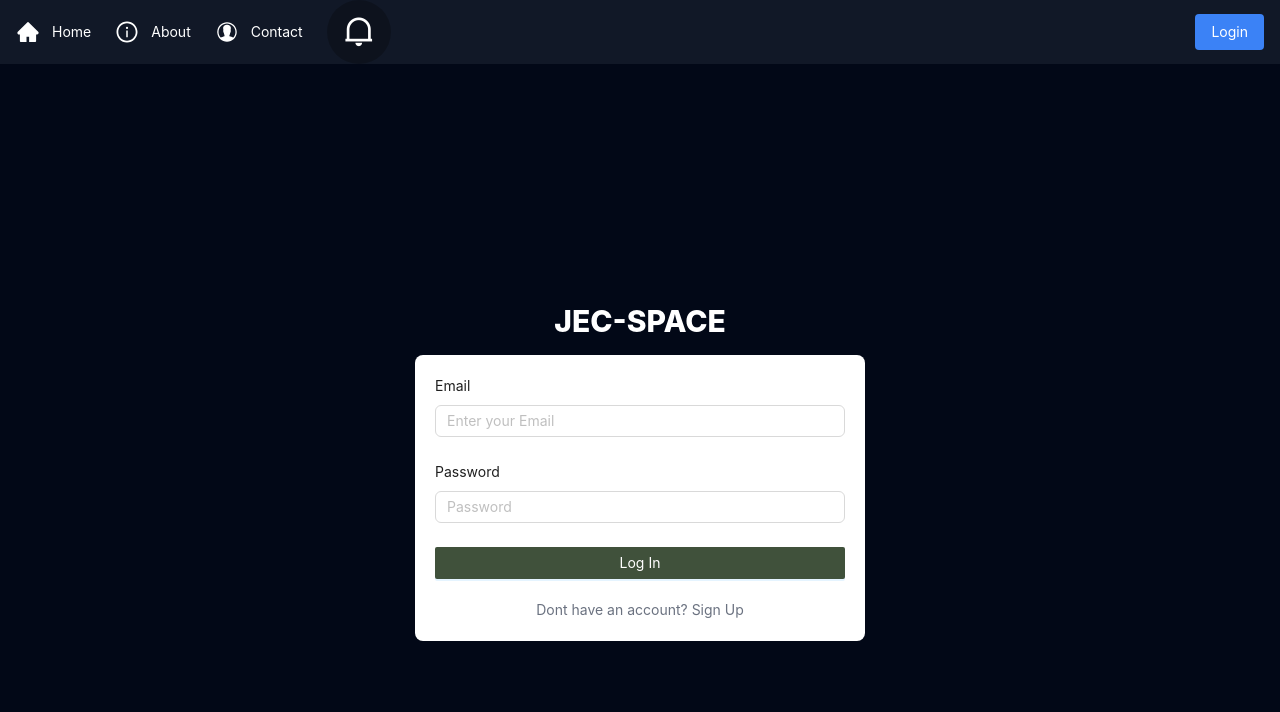
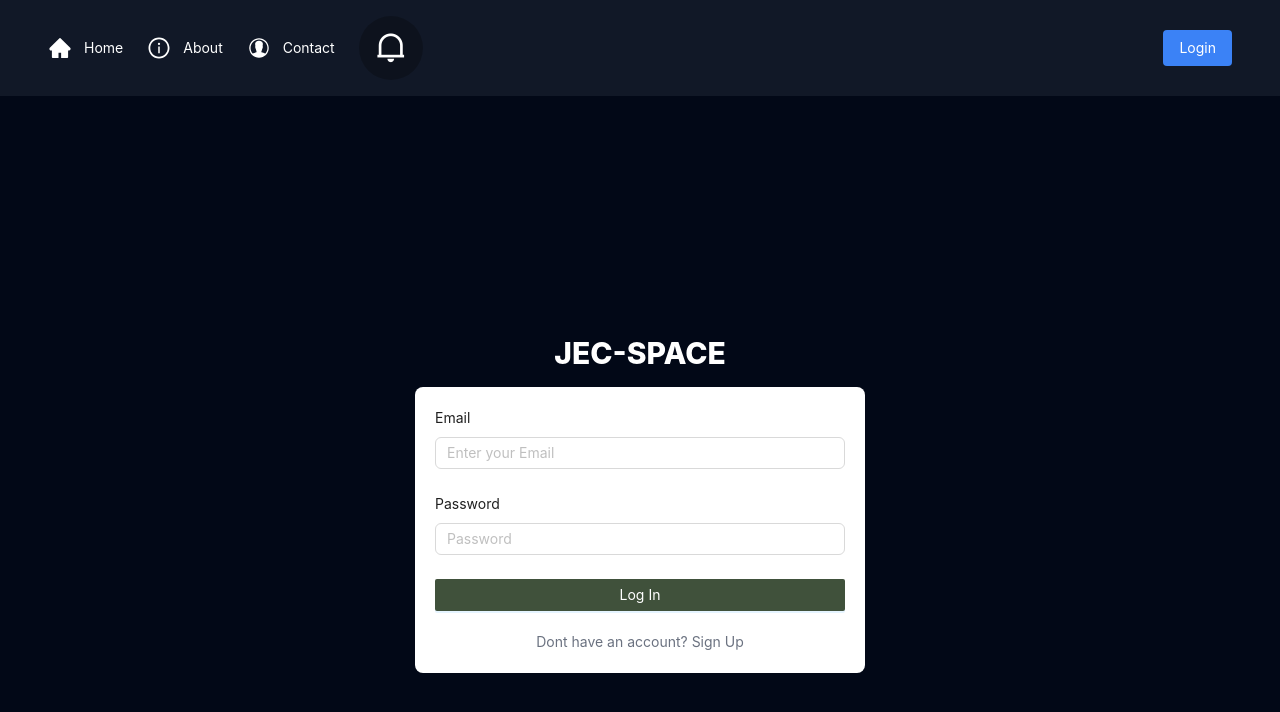
Before and after one commit to rkbyoo/JEC-space, a React (Vite) app in the folder client/: page /login in a window 1280 px wide. Shown: the top 712 px of the page. Built offline with nearby package versions, Linux system fonts and the light colour scheme.

Commit message:
added padding to navbar

```diff
--- a/client/src/App.jsx
+++ b/client/src/App.jsx
@@ -18,7 +18,7 @@ function App() {
     <div>
       <BrowserRouter>
         <Navbar />
-        <div className="pt-16 px-6"> {/* Add padding top to match the top navbar */}
+        <div className="pt-24 px-6"> {/* Add padding top to match the top navbar */}
           {loading && <Loader></Loader>}
           <Routes>
             <Route path='/' element={<ProtectedRoute> <Home /> </ProtectedRoute>} />
--- a/client/src/components/Navbar.jsx
+++ b/client/src/components/Navbar.jsx
@@ -131,7 +131,7 @@ const Navbar = () => {
       </div>
 
       {/* Desktop Navbar */}
-      <div className="hidden md:flex w-full h-16 bg-gray-900 text-white flex-row justify-between items-center p-4 fixed top-0 left-0 right-0 z-50">
+      <div className="hidden md:flex w-full h-16 bg-gray-900 text-white flex-row justify-between items-center p-12 fixed top-0 left-0 right-0 z-50">
         {/* Left nav items */}
         <div className="flex space-x-6 items-center">
           <Link
```
